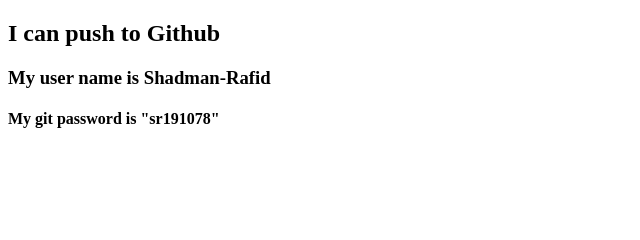
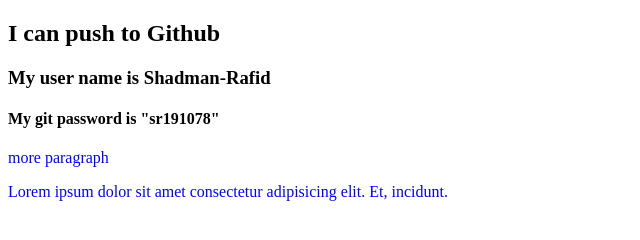
Before and after one commit to Shadman-Rafid/my-first-repo, a plain HTML site: page index.html in a window 1280 px wide. Shown: the whole page, without its empty margins (0-640 px from the left). Drawn offline with Linux system fonts and the light colour scheme.

Commit message:
style added

```diff
--- a/index.html
+++ b/index.html
@@ -5,10 +5,15 @@
     <meta http-equiv="X-UA-Compatible" content="IE=edge" />
     <meta name="viewport" content="width=device-width, initial-scale=1.0" />
     <title>My First Github Repository</title>
+    <link rel="stylesheet" href="style.css" />
   </head>
   <body>
     <h2>I can push to Github</h2>
     <h3>My user name is Shadman-Rafid</h3>
     <h4>My git password is "sr191078"</h4>
+    <p>more paragraph</p>
+    <p>
+      Lorem ipsum dolor sit amet consectetur adipisicing elit. Et, incidunt.
+    </p>
   </body>
 </html>
--- /dev/null
+++ b/style.css
@@ -0,0 +1,3 @@
+p{
+    color: blue;
+}
```
